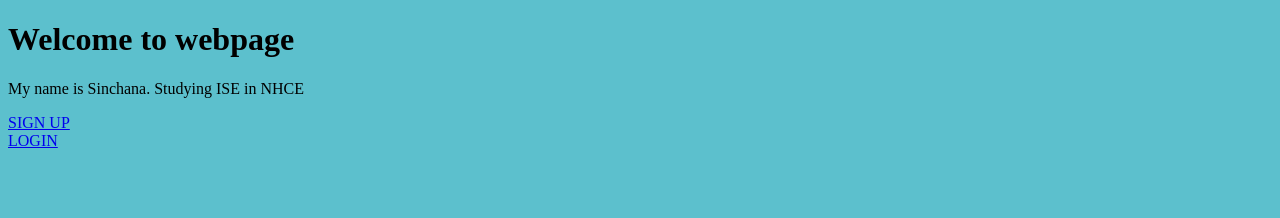
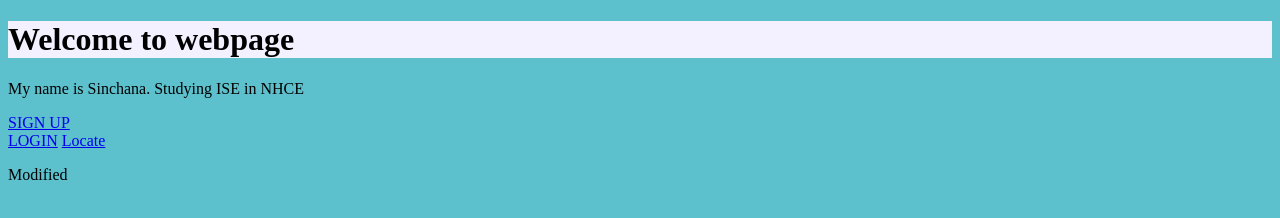
Before and after one commit to Sinchana0106/iseprocessworkshop, a plain HTML site: page index.html in a window 1280 px wide. Drawn offline with Linux system fonts and the light colour scheme.

Commit message:
added my social media link

```diff
--- a/index.html
+++ b/index.html
@@ -13,5 +13,7 @@
     <p> My name is Sinchana. Studying ISE in NHCE</p>
     <a href="signup.html">SIGN UP</a><br>
     <a href="login.html">LOGIN</a>
+    <a href="contact.html">Locate</a>
+    <p> Modified</p>
 </body>
 </html>
--- a/style.css
+++ b/style.css
@@ -0,0 +1,3 @@
+h1{
+     background-color: rgb(243, 240, 255);
+}
```
Also changed, not shown: contact.html (added, +13 -0 lines).
